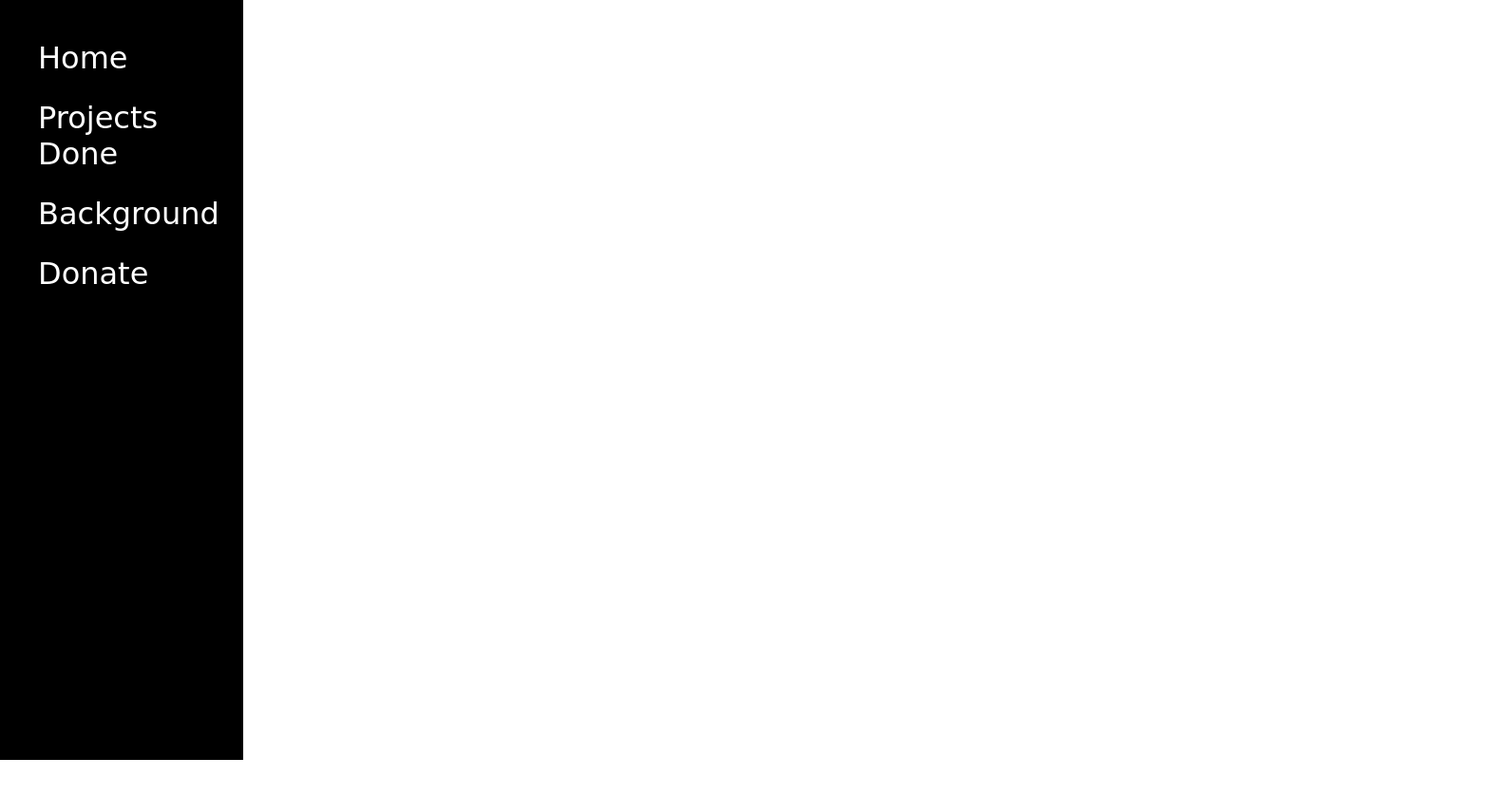
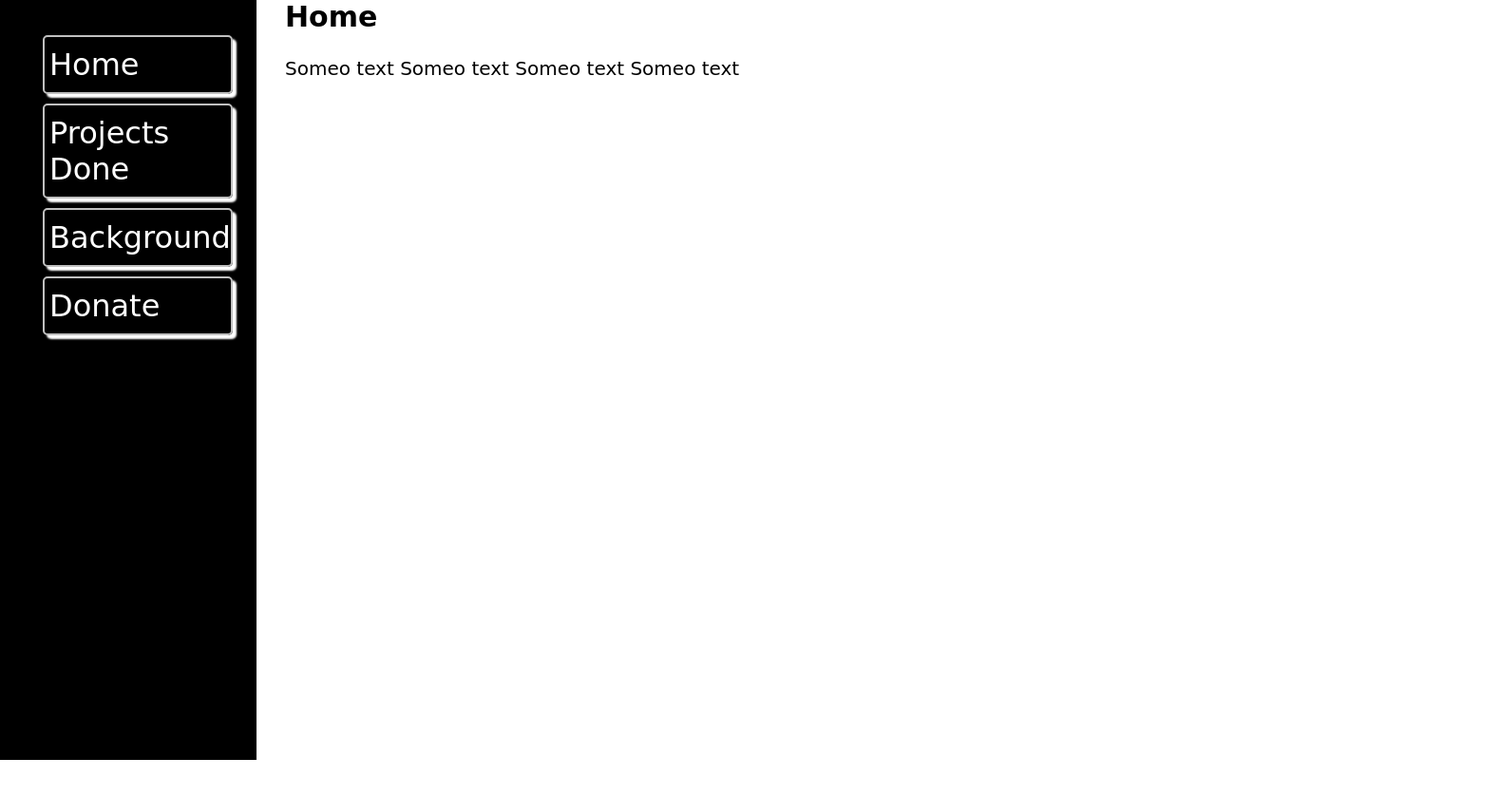
Before and after one commit to pavandeore/support-me, a plain HTML site: page index.html in a window 1280 px wide. Shown: the top 838 px of the page at 95% size, 1580 px wide, since content can reach past the window. Before the commit the page ends 800 px from the top, so only its background shows below. Drawn offline with Linux system fonts and the light colour scheme; a web font is replaced by a local one.

Commit message:
file modified

```diff
--- a/index.html
+++ b/index.html
@@ -13,7 +13,10 @@
             </ul>
         </nav>
         <div class="home">
-
+            <section>
+                <h2>Home</h2>
+                <p>Someo text Someo text Someo text Someo text </p>
+            </section>
         </div>
         <div class="projects-done">
 
--- a/style.css
+++ b/style.css
@@ -8,24 +8,50 @@ html body{
 
 ul li {
     list-style: none;
-    padding: 10px 0;
-    margin: 5px 0;
+    padding: 10px 5px;
+    margin: 5px 5px;
+    border: 2px solid #c0c0c0 ;
+    border-radius: 5px;
+    box-shadow: 4px 4px 2px 0px white;
+    cursor: pointer;
 }
 a{
     text-decoration: none;
     color: black;
 }
 nav{
-    margin: 0;
-    cursor: pointer;
+    padding-right: 20px;
     font-size: 2rem;
     position: fixed;
-    height: 100vh;
-    width: 20vw;
+    height: 100%;
+    width: 250px;
     background: #000000;
     color: #fff;
+}
+nav ul{
+    display: flex;
+    flex-direction: column;
+
 }
 ul li:hover{
 background: #d72323;
 border-radius: 3px;
+box-shadow: 4px 4px 2px 0px white;
 }
+
+.home{
+    height: 100vh;
+}
+.home > section{
+    position: relative;
+    left: 300px;
+}
+.projects-done{
+    height: 100vh;
+}
+.background{
+    height: 100vh;
+}
+.donate{
+    height: 100vh;
+}
```
